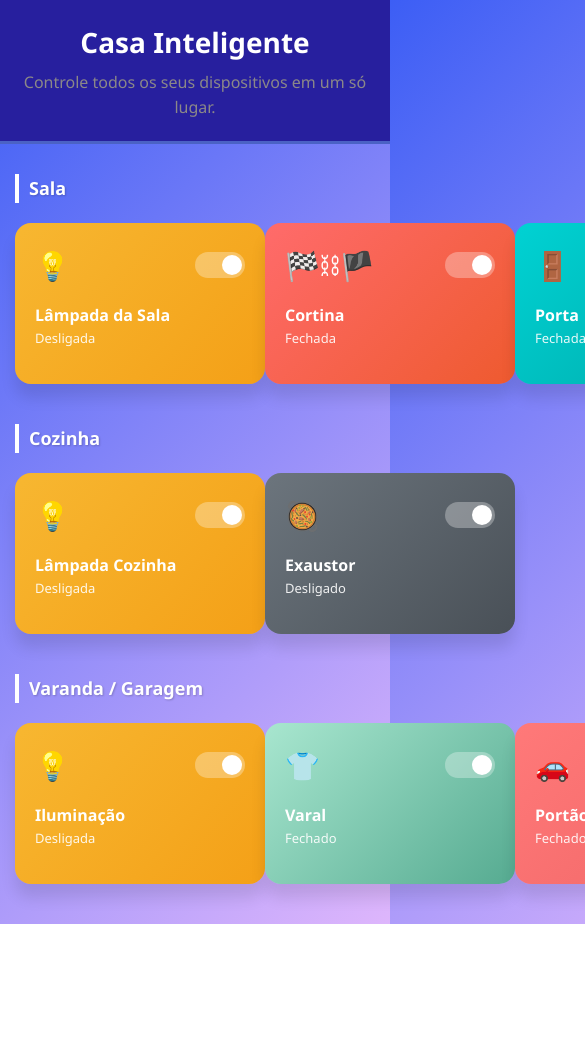
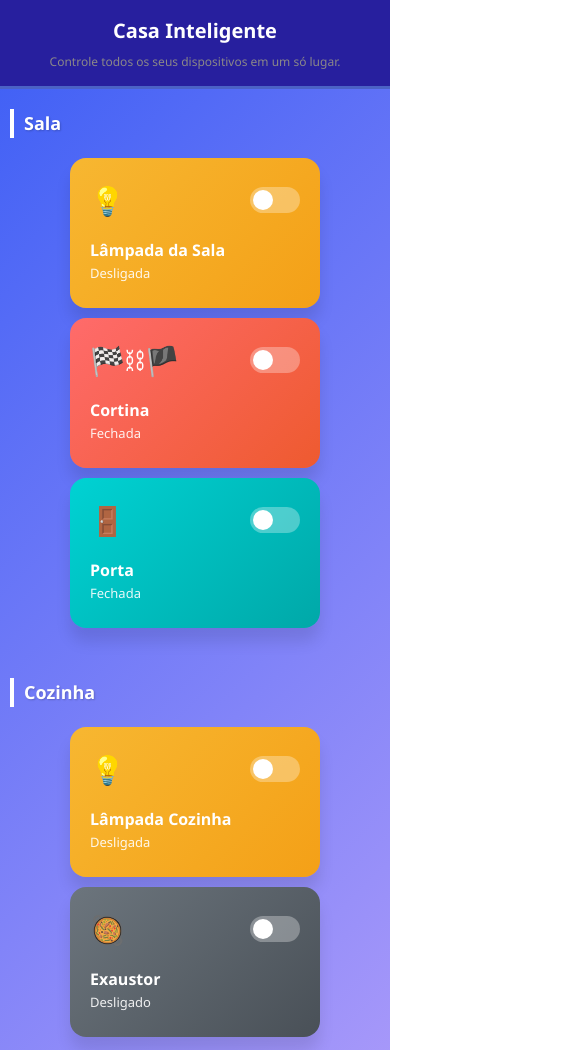
Before and after one commit to JLFranca007/Casa_inteligente, a plain HTML site: page index.html in a window 390 px wide. Shown: the top 1050 px of the page, 585 px wide, since content can reach past the window. Before the commit the page ends 924 px from the top, so only its background shows below. Drawn offline with Linux system fonts and the light colour scheme.

Commit message:
Responsitividade

```diff
--- a/style.css
+++ b/style.css
@@ -13,6 +13,7 @@ body {
 }
 
 /* ======== HEADER ======== */
+
 header{
     background-color: #271f9e;
     border-bottom: 3px solid #4b62c5;
@@ -160,10 +161,46 @@ label {
 
 label input {
     opacity: 0;
-    width: 0;
-    height: 0;
+    width: 100%0;
+    height: 100%;
+    top: 0;
+    left: 0;
+    position: absolute;
+    z-index: 2;
 }
 
-label input + .slider:before {
+label input:checked + .slider:before {
     transform: translate(24px);
 }
+
+/* ==================== RESPONSIVIDADE ==================== */
+
+@media (max-width: 480px) {
+    header{
+        padding:15px;
+    }
+
+    header h1{
+        font-size: 20px;
+    }
+
+    header p{
+        font-size: 12px;
+    }
+    main{
+        margin: 20px auto;
+        padding: 0 10px;
+    }
+
+    .dispositivo-flex{
+        display: flex;
+        flex-direction: column;
+        align-items: center;
+    }
+
+    .dispositivo-card{
+        margin-bottom: 10px;
+        max-width: 250px;
+        max-height: 150px;
+    }
+}
```
